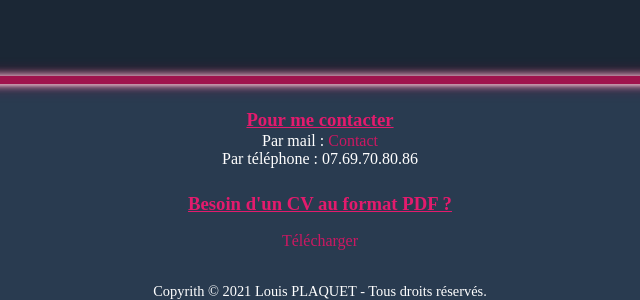
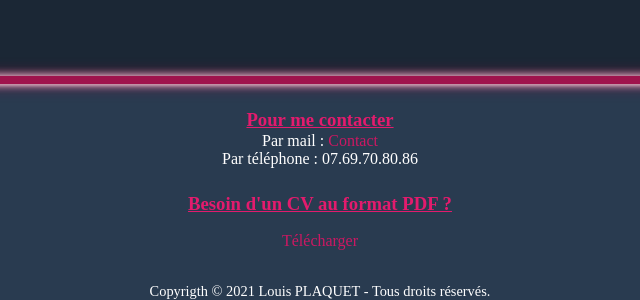
Before and after one commit to Louis-LELOIR/myWebSite, a website: page index.html in a window 1280 px wide. Shown: the part 6276-6576 px from the top of the page, 320-960 px from the left. Drawn offline with Linux system fonts and the light colour scheme.

Commit message:
Correction of copyright

```diff
--- a/index.html
+++ b/index.html
@@ -200,7 +200,7 @@
         <p class="footer__telephone">Par téléphone : 07.69.70.80.86</p>
         <h3 class="footer__title">Besoin d'un CV au format PDF ?</h3>
         <a href="mockup/CV-LouisPLAQUET--dark.pdf" download="CV-LouisPLAQUET" class="footer__download">Télécharger</a>
-        <p class="footer__copyright">Copyrith © 2021 Louis PLAQUET - Tous droits réservés.</p>
+        <p class="footer__copyright">Copyrigth © 2021 Louis PLAQUET - Tous droits réservés.</p>
     </footer>
 </body>
 </html>
```
